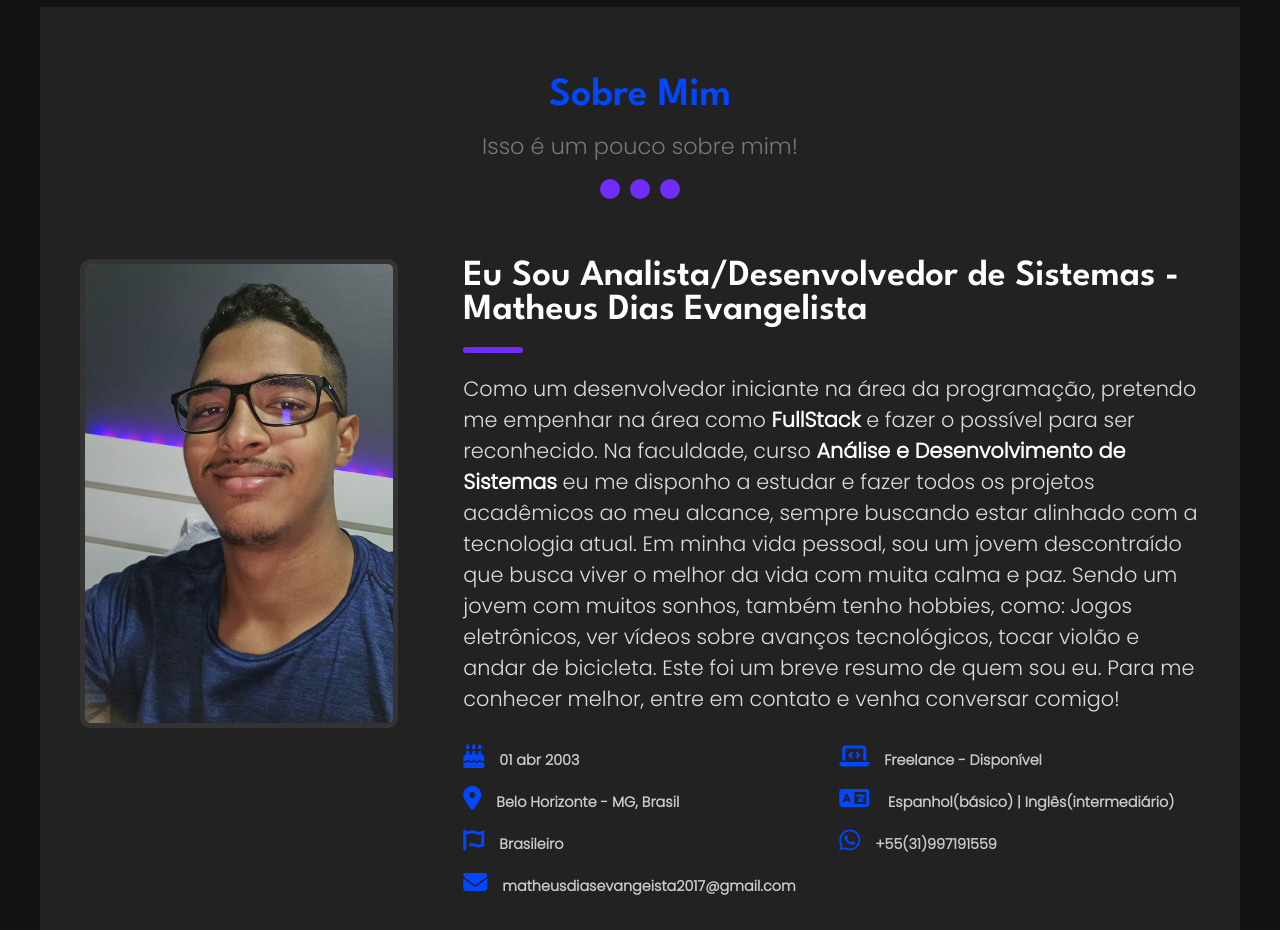
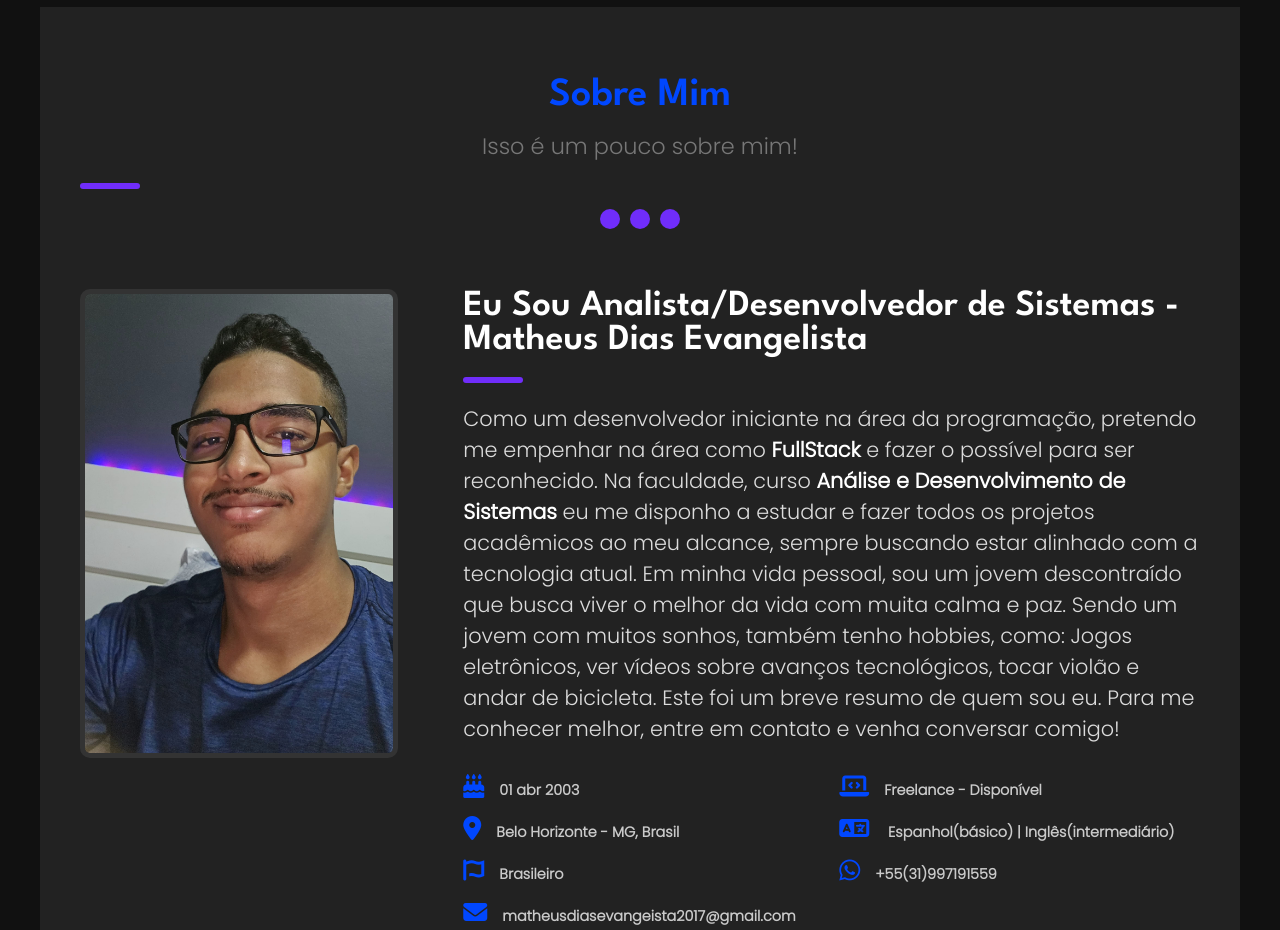
Before and after one commit to matheus-err0r404/Portfolio-MDev, a plain HTML site: page index.html in a window 1280 px wide. Shown: the part 840-1770 px from the top of the page. Drawn offline with Linux system fonts and the light colour scheme; a web font is replaced by a local one.

Commit message:
Update style-dark.css

```diff
--- a/style-dark.css
+++ b/style-dark.css
@@ -332,12 +332,16 @@ main .sobre {
     justify-content: center;
 }
 
-.sobre_titulo span {
+/*barra teste*/
+
+.sobre_titulo p::after {
+    background-color: #702DFA;
+    height: 6px;
+    width: 60px;
+    margin: 20px 0;
+    content: '';
     display: block;
-    height: 20px;
-    width: 20px;
-    border-radius: 50%;
-    background-color: #702DFA;
+    border-radius: 5px;
 }
 
 .sobre img {
```
